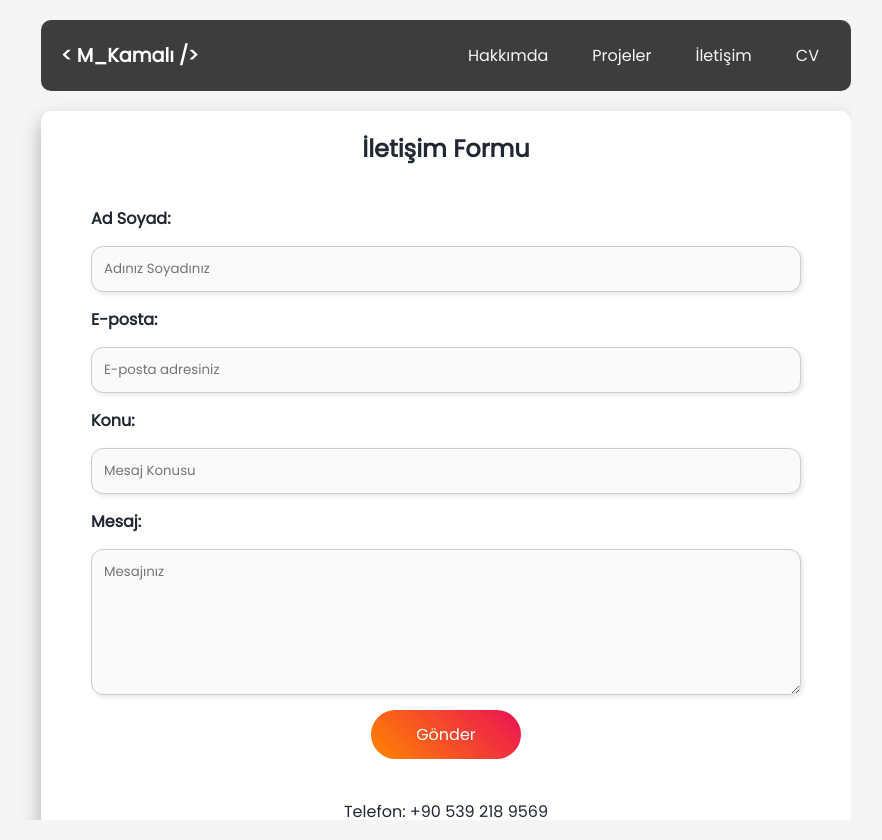
After one commit to mevlutkamali/personal_blog, a PHP site: page /communication.php in a window 1280 px wide. The commit adds this page. Shown: the whole page, without its empty margins (209-1091 px from the left). Run offline with PHP 8.4, Linux system fonts and the light colour scheme.

Commit message:
Add files via upload

```diff
--- /dev/null
+++ b/communication.css
@@ -0,0 +1,47 @@
+.contactForm {
+    display: flex;
+    flex-direction: column;
+    gap: 15px;
+    padding: 20px 10px;
+}
+
+.contactForm label {
+    font-weight: 600;
+}
+
+.contactForm input,
+.contactForm textarea {
+    width: 100%;
+    padding: 12px;
+    border: 1px solid #ccc;
+    border-radius: 12px;
+    box-shadow: 2px 2px 5px rgba(0, 0, 0, 0.1);
+    resize: vertical;
+    background-color: #fafafa;
+    font-family: 'Poppins', sans-serif;
+}
+
+body.dark-mode .contactForm input,
+body.dark-mode .contactForm textarea {
+    background-color: #3d3d3d;
+    color: #f0f0f0;
+    border: 1px solid #555;
+}
+
+.contactForm button {
+    width: 150px;
+    padding: 12px;
+    background: linear-gradient(45deg, var(--gradient-start), var(--gradient-end));
+    border: none;
+    color: white;
+    border-radius: 25px;
+    font-size: 16px;
+    cursor: pointer;
+    align-self: center;
+    transition: all 0.3s ease;
+}
+
+.contactForm button:hover {
+    transform: scale(1.05);
+    box-shadow: 0 10px 20px rgba(0, 0, 0, 0.2);
+}
--- /dev/null
+++ b/communication.php
@@ -0,0 +1,91 @@
+<?php
+    global $resultMessage;
+    global $errorMessage;
+
+    if (isset($_POST['submit'])) {
+        $name = $_POST['name'];
+        $email = $_POST['email'];
+        $subject = $_POST['subject'];
+        $message = $_POST['message'];
+
+        if (!$name) {
+            $errorMessage .= "<br>Lütfen isim alanını doldurunuz!";
+        }
+        if (!$email) {
+            $errorMessage .= "<br>Lütfen E-Mail alanını doldurunuz!";
+        }
+        if (!$subject) {
+            $errorMessage .= "<br>Lütfen konu alanını doldurunuz!";
+        }
+        if (!$message) {
+            $errorMessage .= "<br>Lütfen mesaj alanını doldurunuz!";
+        }
+
+        if ($errorMessage) {
+            $resultMessage = "<div style='color:red;'>$errorMessage</div>";
+        } else {
+            $mailSuccess = mail(
+                "mevlutKamalii@gmail.com",
+                "Web Sitesinin İletişim Formundan Gelen Mesaj",
+                "Gönderen: $name\nE-Mail: $email\nKonu: $subject\nMesaj: $message",
+                "From: $email"
+            );
+            if ($mailSuccess) {
+                $resultMessage = "<div style='color:green;'>Mesajınız başarıyla gönderildi.</div>";
+            } else {
+                $resultMessage = "<div style='color:red;'>Mesaj gönderilirken bir hata oluştu. Lütfen tekrar deneyiniz.</div>";
+            }
+        }
+    }
+?>
+
+<!DOCTYPE html>
+<html lang="tr">
+<head>
+    <meta charset="UTF-8" />
+    <meta name="viewport" content="width=device-width, initial-scale=1" />
+    <title>İletişim | Mevlüt Kamalı</title>
+    <link rel="stylesheet" href="https://cdnjs.cloudflare.com/ajax/libs/font-awesome/6.5.0/css/all.min.css" />
+    <link rel="stylesheet" href="style.css" />
+    <link rel="stylesheet" href="./communication.css">
+</head>
+<body>
+    <div class="container">
+        <div class="contents fade-slide-up delay-2">
+            <div class="navBar">
+                <h2>&lt; M_Kamalı /&gt;</h2>
+                <div class="navLinks">
+                    <a href="./index.html">Hakkımda</a>
+                    <a href="#">Projeler</a>
+                    <a href="./communication.php">İletişim</a>
+                    <a href="./Mevlut_Kamali_CV.pdf" target="_blank" class="cv-button">CV</a>
+                </div>
+            </div>
+
+            <div class="contentSection fade-slide-up delay-3">
+                <h2 style="text-align: center; margin-bottom: 20px;">İletişim Formu</h2>
+                <?php if(isset($resultMessage)) echo $resultMessage; ?>
+                <form class="contactForm" method="POST" action="">
+                    <label for="name">Ad Soyad:</label>
+                    <input type="text" name="name" id="name" placeholder="Adınız Soyadınız" required />
+
+                    <label for="email">E-posta:</label>
+                    <input type="email" name="email" id="email" placeholder="E-posta adresiniz" required />
+
+                    <label for="subject">Konu:</label>
+                    <input type="text" name="subject" id="subject" placeholder="Mesaj Konusu" required />
+
+                    <label for="message">Mesaj:</label>
+                    <textarea id="message" name="message" rows="6" placeholder="Mesajınız" required></textarea>
+
+                    <button type="submit" name="submit">Gönder</button>
+                </form>
+
+                <p style="text-align: center; margin-top: 20px;">Telefon: +90 539 218 9569</p>
+            </div>
+        </div>
+    </div>
+
+    <script src="script.js"></script>
+</body>
+</html>
--- a/index.html
+++ b/index.html
@@ -25,7 +25,7 @@
                 <div class="navLinks">
                     <a href="#">Hakkımda</a>
                     <a href="#">Projeler</a>
-                    <a href="#">İletişim</a>
+                    <a href="./communication.php">İletişim</a>
                     <a href="./Mevlut_Kamali_CV.pdf" target="_blank" class="cv-button">CV</a>
                 </div>
             </div>
@@ -40,7 +40,9 @@
 
                 <div class="socials fade-slide-up delay-4">
                     <a href="#"><i class="fa-brands fa-github"></i></a>
+                    <a href="#"><i class="fa-brands fa-medium"></i></a>
                     <a href="#"><i class="fa-brands fa-linkedin"></i></a>
+                    <a href="#"><i class="fa-brands fa-youtube"></i></a>
                     <a href="#"><i class="fa-brands fa-instagram"></i></a>
                 </div>
 
--- a/style.css
+++ b/style.css
@@ -148,8 +148,10 @@ body.dark-mode .contentSection {
 }
 
 .socials a:nth-child(1):hover { background-color: #333; color: white; }
-.socials a:nth-child(2):hover { background-color: #0a66c2; color: white; }
-.socials a:nth-child(3):hover { background-color: #e1306c; color: white; }
+.socials a:nth-child(2):hover { background-color: #989191; color: white; }
+.socials a:nth-child(3):hover { background-color: #0a66c2; color: white; }
+.socials a:nth-child(4):hover { background-color: #A71732; color: white; }
+.socials a:nth-child(5):hover { background-color: #e1306c; color: white; }
 
 body.dark-mode .socials a {
     background-color: #2b2b2b;
```
Also changed, not shown: Image/my.jpeg (added).
